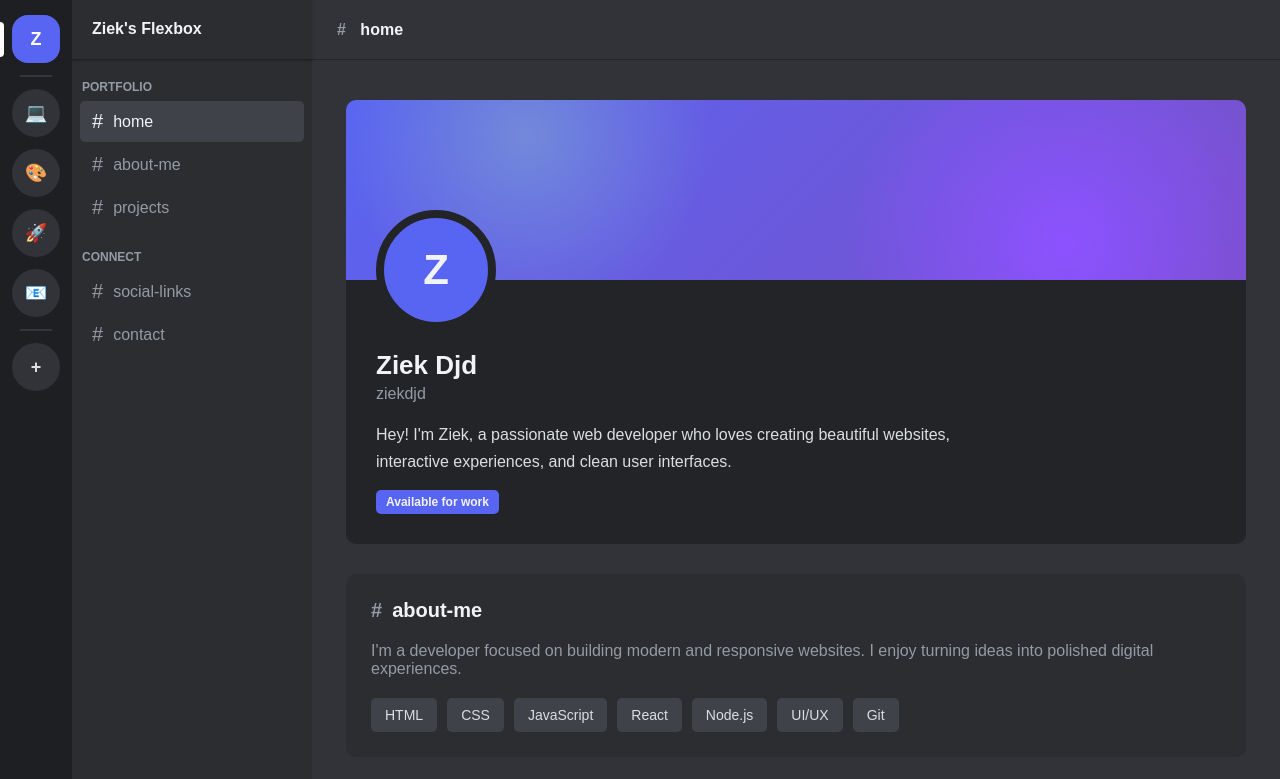
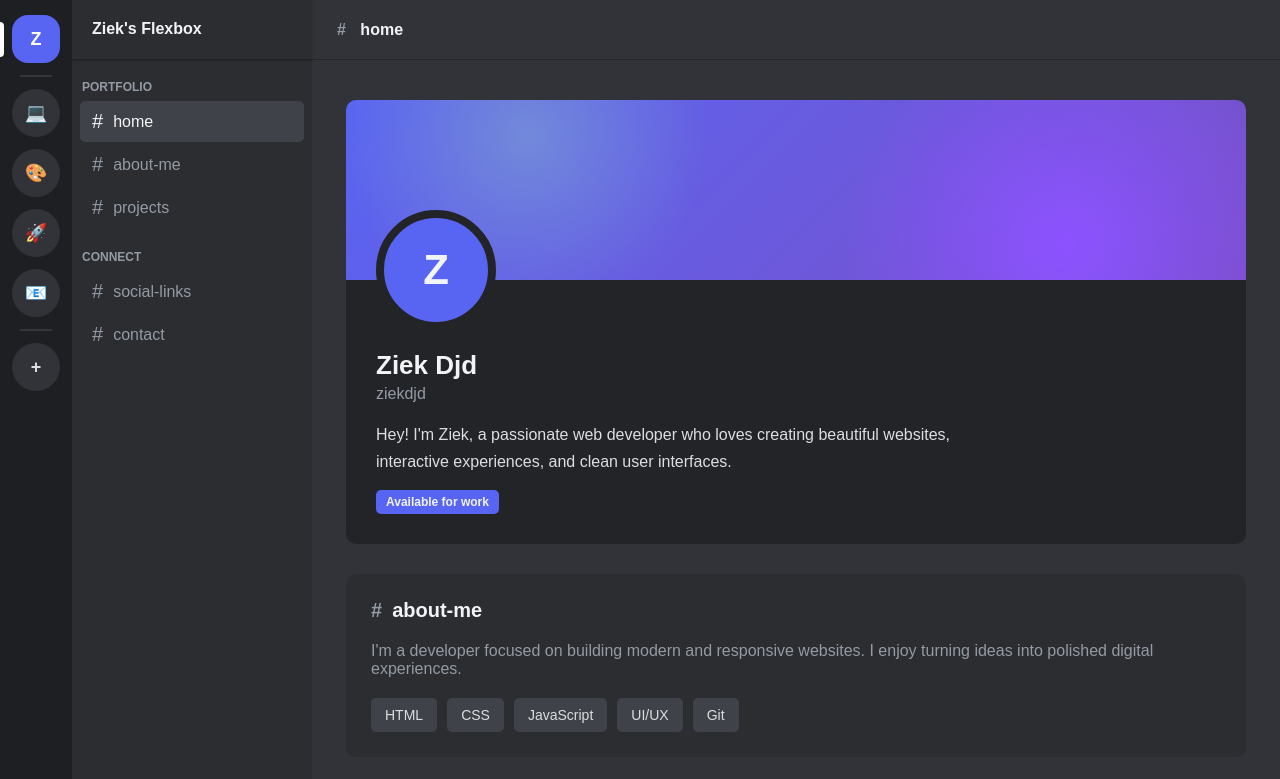
Before and after one commit to ziekdjd/Flexbox-Design, a plain HTML site: page index.html in a window 1280 px wide. Shown: the top 779 px of the page. Drawn offline with Linux system fonts and the light colour scheme.

Commit message:
Remove React and Node.js from skills list
Removed React and Node.js skills from the skills section.

```diff
--- a/index.html
+++ b/index.html
@@ -130,8 +130,6 @@
             <span class="skill">HTML</span>
             <span class="skill">CSS</span>
             <span class="skill">JavaScript</span>
-            <span class="skill">React</span>
-            <span class="skill">Node.js</span>
             <span class="skill">UI/UX</span>
             <span class="skill">Git</span>
           </div>
```
